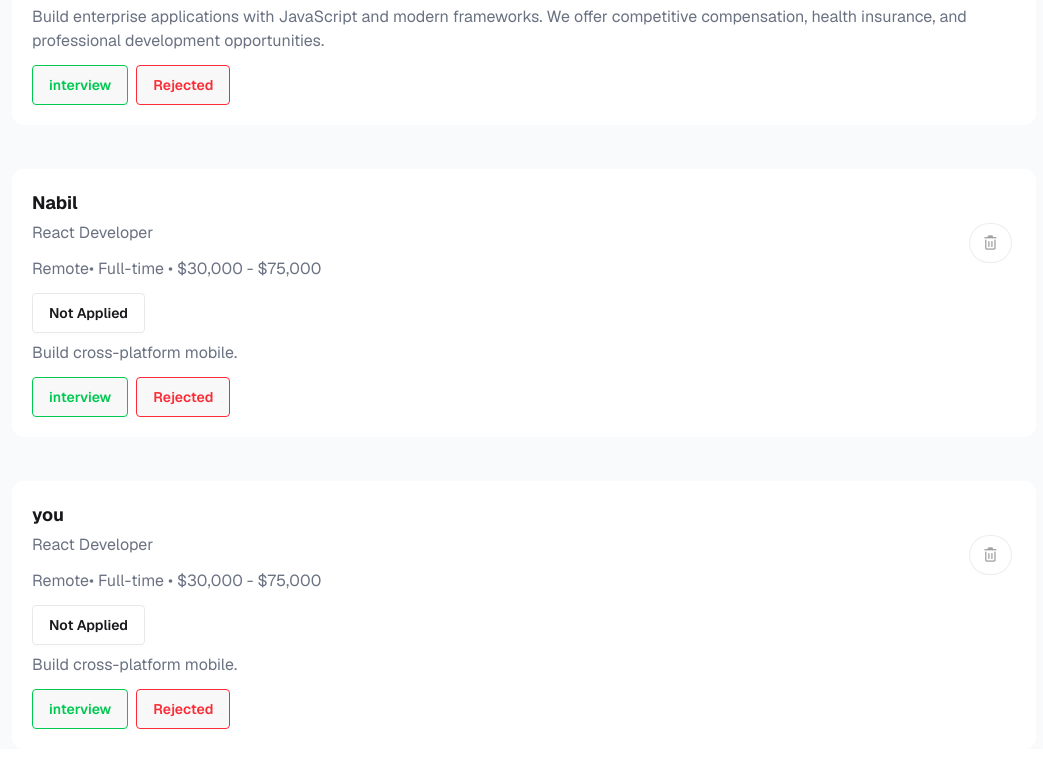
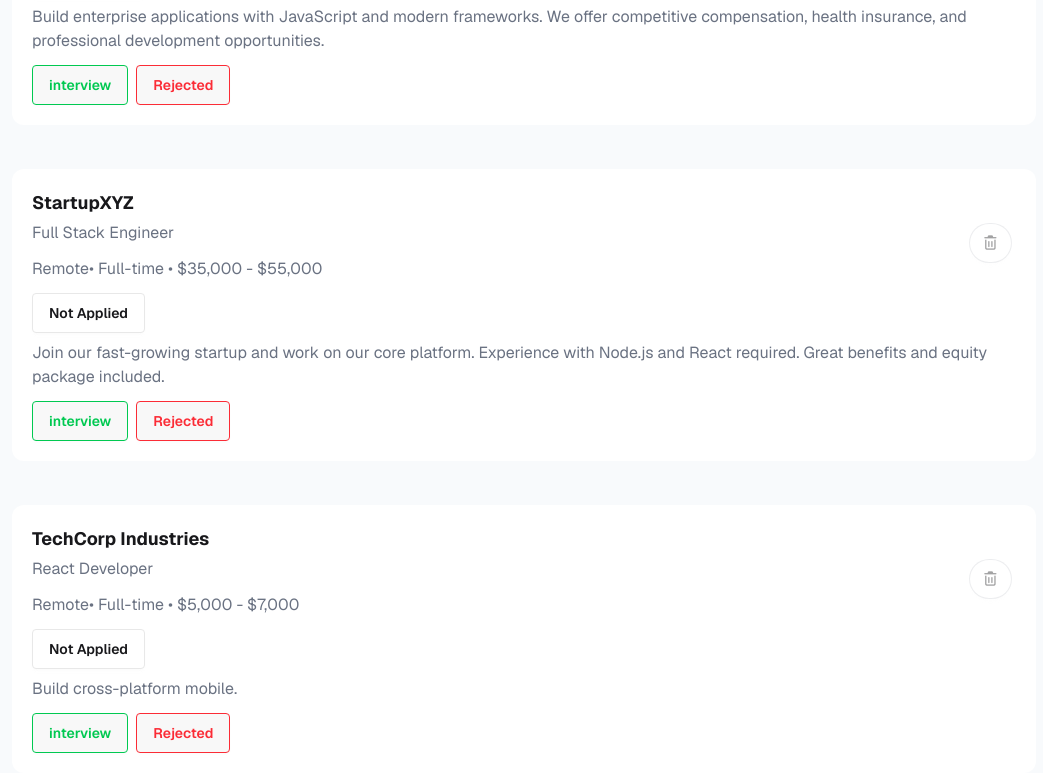
Before and after one commit to hamzahassan0923/assingment-4, a plain HTML site: page index.html in a window 1280 px wide. Shown: the part 2076-2849 px from the top of the page, without its empty margins (116-1159 px from the left). Before the commit the page ends 2825 px from the top, so only its background shows below. Drawn offline with nearby package versions, Linux system fonts and the light colour scheme.

Commit message:
added card edit

```diff
--- a/index.html
+++ b/index.html
@@ -217,15 +217,15 @@
             <button id="delete-btn" class="btn bg-white rounded-full border border-gray-500/30 opacity-40 p-3 "><i class="fa-regular fa-trash-can "></i></button>
           </div>
           <!-- card-body -->
-          <h1 class="company font-bold text-lg mb-1">Nabil</h1>
+          <h1 class="company font-bold text-lg mb-1">StartupXYZ</h1>
 
-          <p class="profession text-gray-500 mb-3">React Developer</p>
+          <p class="profession text-gray-500 mb-3">Full Stack Engineer</p>
 
-          <p class="salary text-gray-500 mb-3">Remote• Full-time • $30,000 - $75,000</p>
+          <p class="salary text-gray-500 mb-3">Remote• Full-time • $35,000 - $55,000</p>
 
             <p class="statuss btn bg-white mb-2">Not Applied</p>
 
-          <p class="notes text-gray-500 mb-3">Build cross-platform mobile.</p>
+          <p class="notes text-gray-500 mb-3">Join our fast-growing startup and work on our core platform. Experience with Node.js and React required. Great benefits and equity package included.</p>
              <!-- btn-sections -->
           <div class="flex gap-2">
                <button class="interview-btn btn border-green-500 text-green-500">interview</button>
@@ -241,11 +241,11 @@
             <button id="delete-btn" class="btn bg-white rounded-full border border-gray-500/30 opacity-40 p-3 "><i class="fa-regular fa-trash-can "></i></button>
           </div>
           <!-- card-body -->
-          <h1 class="company font-bold text-lg mb-1">you</h1>
+          <h1 class="company font-bold text-lg mb-1">TechCorp Industries</h1>
 
           <p class="profession text-gray-500 mb-3">React Developer</p>
 
-          <p class="salary text-gray-500 mb-3">Remote• Full-time • $30,000 - $75,000</p>
+          <p class="salary text-gray-500 mb-3">Remote• Full-time • $5,000 - $7,000</p>
 
             <p class="statuss btn bg-white mb-2">Not Applied</p>
 
```
